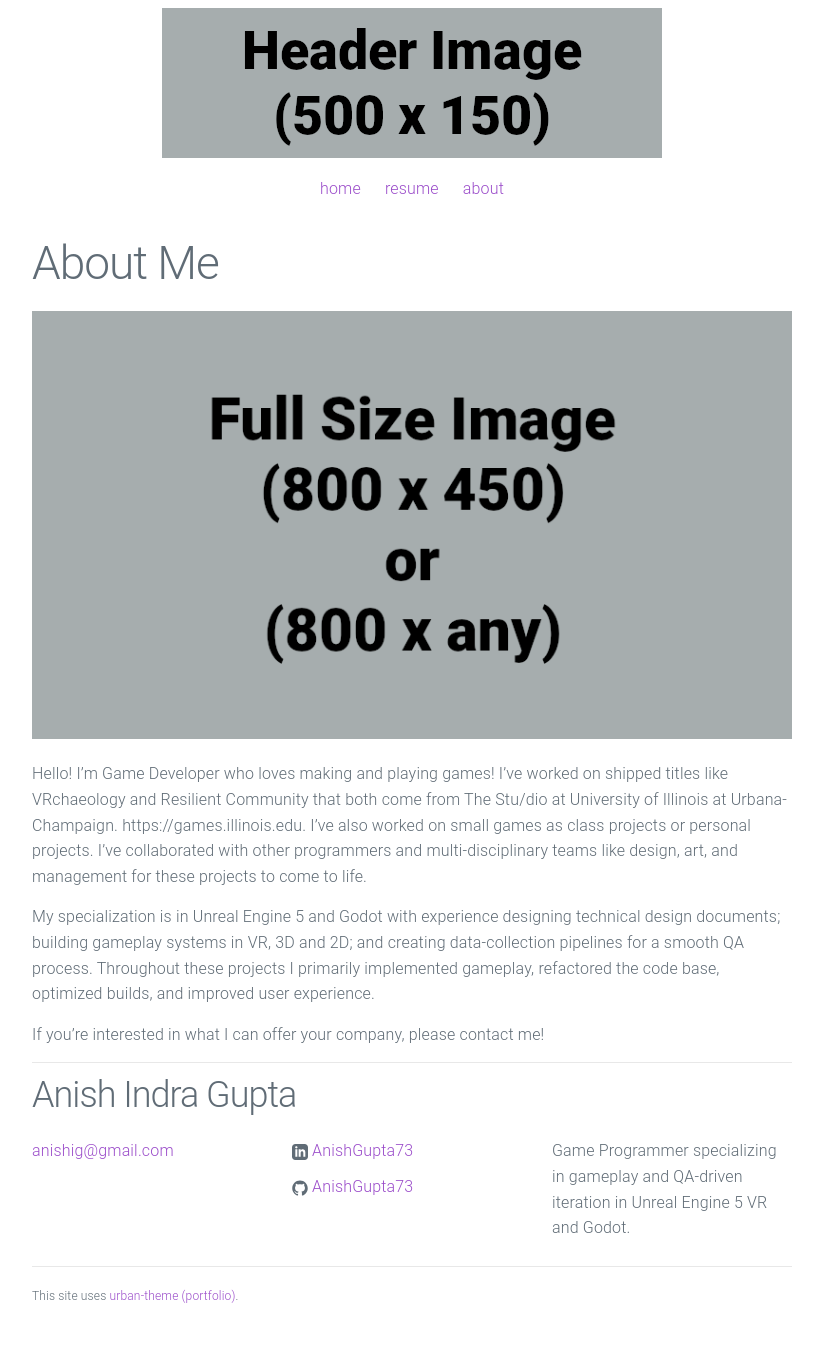
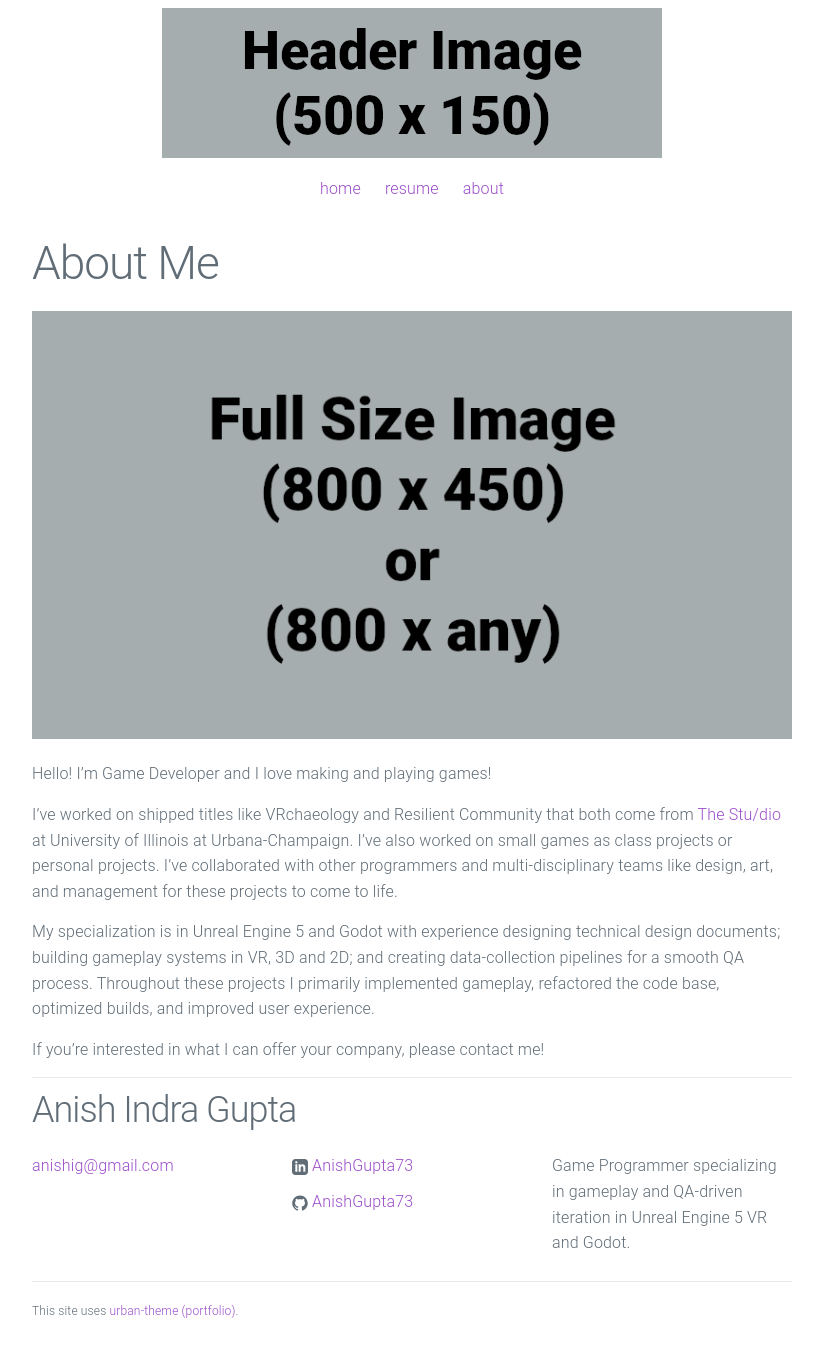
Before and after one commit to AnishGupta73/anishgupta73.github.io, a Jekyll site: the page built from about.md, in a window 1280 px wide. Shown: the whole page, without its empty margins (228-1051 px from the left). Built offline with Jekyll 4.4.1, drawn with Linux system fonts in a browser that asks for light colours.

Commit message:
about me hyperlink

```diff
--- a/about.md
+++ b/about.md
@@ -6,8 +6,9 @@ permalink: /about/
 
 ![Picture 1](/assets/fullsize.png)
 
-Hello! I'm Game Developer who loves making and playing games!
-I've worked on shipped titles like VRchaeology and Resilient Community that both come from The Stu/dio at University of Illinois at Urbana-Champaign. https://games.illinois.edu. I've also worked on small games as class projects or personal projects.
+Hello! I'm Game Developer and I love making and playing games!
+
+I've worked on shipped titles like VRchaeology and Resilient Community that both come from [The Stu/dio](https://games.illinois.edu) at University of Illinois at Urbana-Champaign. I've also worked on small games as class projects or personal projects.
 I've collaborated with other programmers and multi-disciplinary teams like design, art, and management for these projects to come to life.
 
 My specialization is in Unreal Engine 5 and Godot with experience designing technical design documents; building gameplay systems in VR, 3D and 2D; and creating data-collection pipelines for a smooth QA process.
```
